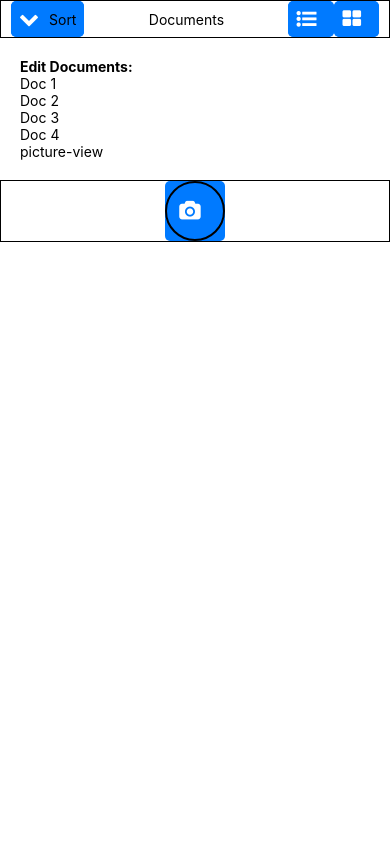
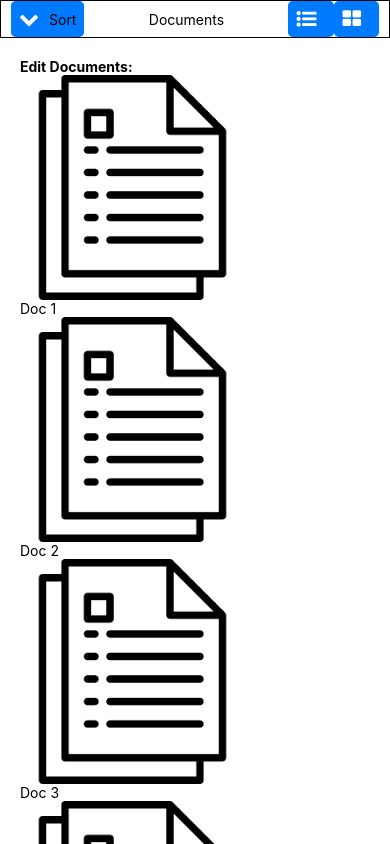
Before and after one commit to WU-Cordova/cs299-mobileappdev-project-super-seniors, a React Native app: screen / in a window 390 px wide. Shown: the top 844 px of the page. Built offline with nearby package versions, Linux system fonts and the light colour scheme.

Commit message:
Change View
We can now change the document view from viewing the pictures to viewing the document names. I think the to do lists on each file is updated. I am going to begin on working on using the camera

```diff
--- a/App.js
+++ b/App.js
@@ -1,14 +1,13 @@
 /*
 To do:
  - Make Top bar and bottom bar components to switch between screens
- - Make the document view component
- - Make elements in the top bar inline and in thier proper place
  - Make the buttons work
- - Change the button icons to FontAwesome
- - Top Barshould change the App main view
-
+ - Style the Bottom Top bar
+ - Add bottom bar code to here
+ - Bottom bar should always be at the bottom of the screen
+ - Data from the user which would be here needs to be given to the doc view component
 Notes:
-
+ - All of the icons should be from the fontAwesome font library for consistency
 */
 
 import { StatusBar } from 'expo-status-bar';
@@ -34,7 +33,7 @@ const leftCornerIcons = {
 const rightCornerIcons = {
   PictureView: 'th-large', /* FontAwesome */
   ListView: 'list-ul', /* FontAwesome */
-  Help: 'help', /* Entypo */
+  Help: 'question', /* FontAwesome */
 };
 
 const documentViews = {
@@ -68,7 +67,7 @@ export default function App() {
   return (
     <SafeAreaView style={styles.container}>
       <View style={styles.topbar}>
-        <View style={styles.navButtions}>
+        <View style={styles.sortButtion}>
           <FontAwesome.Button name={leftCornerIcons.SortArrow} onPress={alert('Test')}>
             <Text>Sort</Text>
           </FontAwesome.Button>
@@ -117,7 +116,7 @@ viewButtons: {
     flexDirection: 'row',
     paddingRight: 10,
 },
-navButtions: {
+sortButtion: {
     flexDirection: 'row',
     paddingLeft: 10,
 },
--- a/components/BottomBar.js
+++ b/components/BottomBar.js
@@ -2,6 +2,8 @@
 To do:
  - Centering Picture icon in the Button
  - Remove Blue Button outline from button to make button a circle
+Notes:
+ - This file might be deleted so that it is just all on the main home page screen
 */
 
 import { SafeAreaView, View, Text, StyleSheet } from "react-native";
--- a/components/TopBar.js
+++ b/components/TopBar.js
@@ -5,7 +5,7 @@ To do:
  - Change the button icons to FontAwesome
  - Top Barshould change the App main view
 Notes:
- - Clean Up Document, i think we hould scrap this
+ - Clean Up Document, i think we Should delete this file
 */
 
 import { Text, View, StyleSheet, SafeAreaView, Button, Alert } from "react-native";
--- a/components/ViewDocuments.js
+++ b/components/ViewDocuments.js
@@ -1,35 +1,67 @@
 /*
 To Do:
- - Create the document name list view
- - Create document image list view
- - Connect TopBar component to connect to change views.
+ - Style the list view
+ - Style the document view
 */
 import { SafeAreaView, View, Image, FlatList, Text } from "react-native";
 
-var data = [
+/* Constants */
+var testdata = [
     { key: '1', title: 'Doc 1'},
     { key: '2', title: 'Doc 2'},
     { key: '3', title: 'Doc 3'},
     { key: '4', title: 'Doc 4'},
 ];
 
-const BlankDocImage = require('../assets/FillerDoc.png')
+/* Pictures */
+const BlankDocImage = require('../assets/FillerDoc.png');
 
+const PictureList = props => {
+    return (
+        <View>
+            <FlatList
+                data={props.data}
+                renderItem={({item}) =>
+                    <View>
+                        <Image source={BlankDocImage} />
+                        <Text>{item.title}</Text>
+                    </View>
+                }
+            />
+        </View>
+    );
+};
 
+const DocumentList = props => {
+    return (
+        <View>
+            <FlatList
+                data={props.data}
+                renderItem={({item}) =>
+                    <View>
+                        <Text>{item.title}</Text>
+                    </View>}
+                />
+        </View>
+    );
+};
 
 const ViewDocuments = ({docview}) => {
+
+    function displayChange (docview) {
+        switch (docview) {
+            case 'picture-view':
+                return <PictureList data={testdata} />;
+            case 'list-view':
+                return <DocumentList data={testdata} />;
+        }
+    };
 
     return (
         <SafeAreaView>
             <View>
-                <FlatList
-                    data={data}
-                    renderItem={({item}) => <Text>{item.title}</Text>}
-                />
+                {displayChange(docview)}
             </View>
-            <Text>
-                {docview}
-            </Text>
         </SafeAreaView>
     );
 };
```
Also changed, not shown: 1 other file (tests, documents, lock files or other folders).
